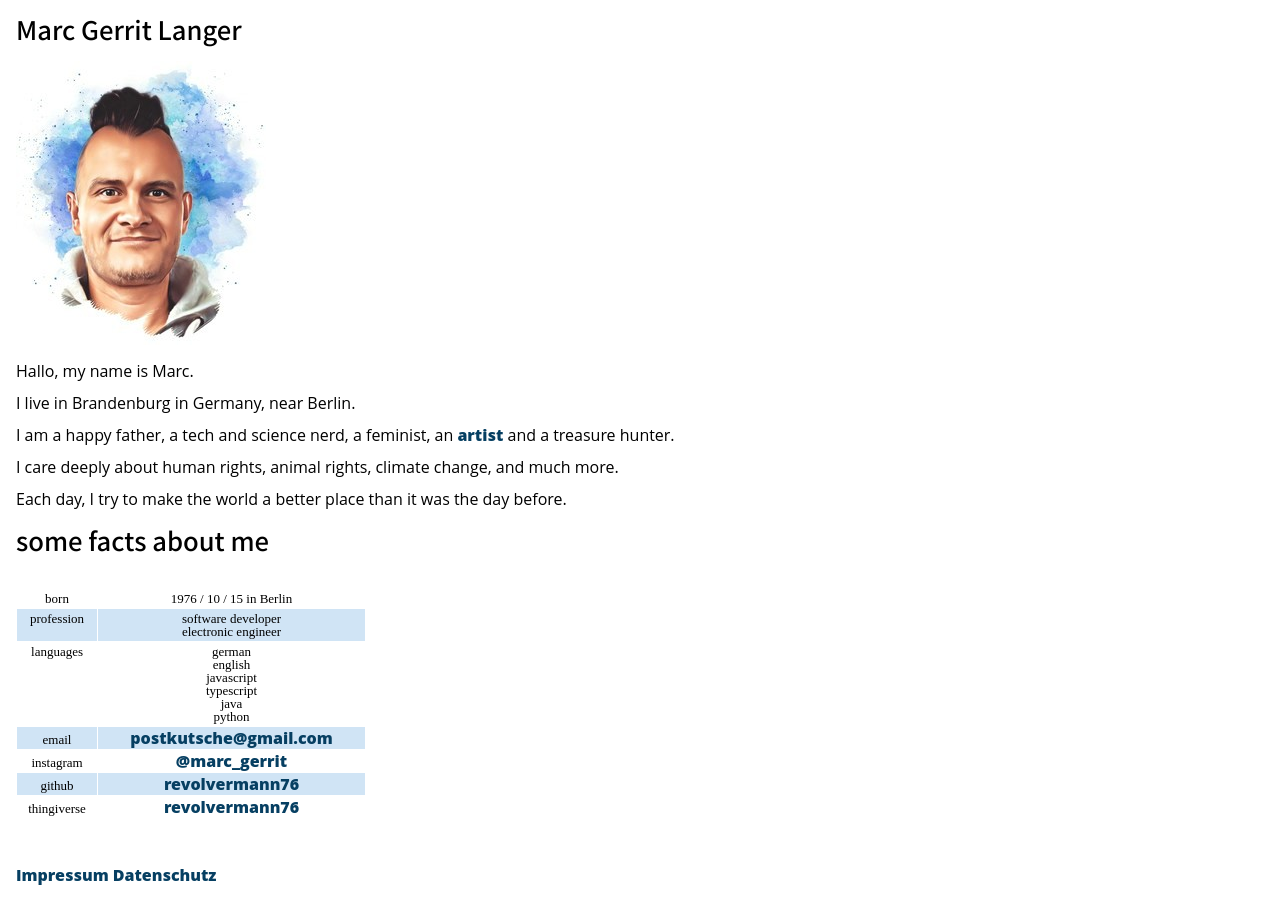
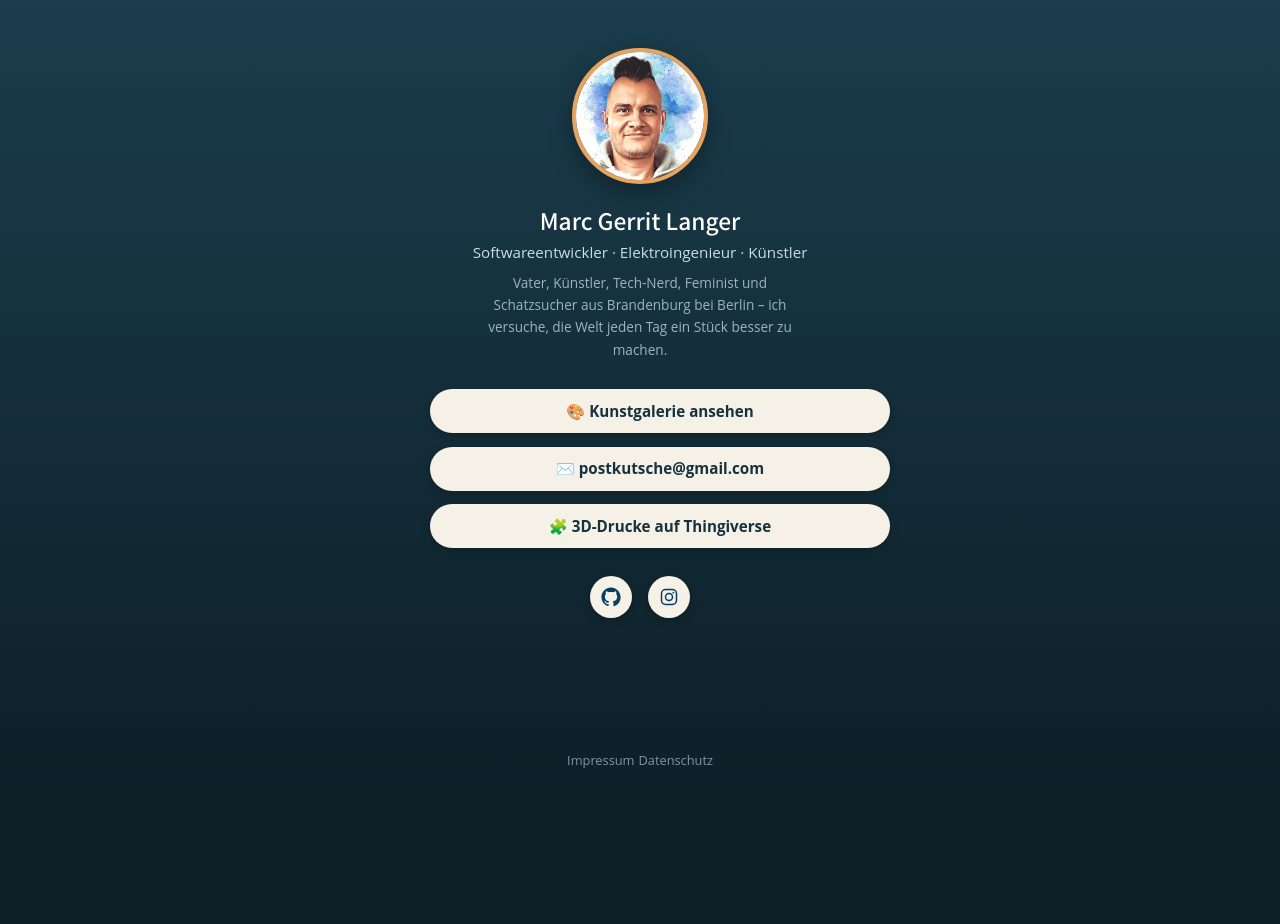
Before and after one commit to revolvermann76/revolvermann76.github.io, an Eleventy site: page src/index.md in a window 1280 px wide. After the commit the page ends 800 px from the top, so only its background shows below. Built offline with nearby package versions, Linux system fonts and the light colour scheme; Eleventy itself is replaced by a stand-in of ours; files that its build step writes are made by us from their sources; a web font is replaced by a local one.

Commit message:
Linktree Look etabliert

```diff
--- a/src/_includes/layout.njk
+++ b/src/_includes/layout.njk
@@ -5,7 +5,7 @@
   <title>{{ title }}</title>
   <link rel="stylesheet" href="{{'/assets/css/main.css' | url}}" />
 </head>
-<body>
+<body class="{{ bodyClass }}">
     {% include "snippets/header.njk" %}
   <main>
     {{ content | safe }}
--- a/src/assets/css/basic.css
+++ b/src/assets/css/basic.css
@@ -27,7 +27,8 @@ main {
     margin: 1rem;
 }
 
-p {
+p,
+li {
     margin-bottom: 0.5rem;
     line-height: 1.5rem;
 }
--- /dev/null
+++ b/src/assets/css/cardview.css
@@ -0,0 +1,187 @@
+html {
+    background: #0d1f27;
+}
+
+body.cardview,
+body.legal {
+    min-height: 100vh;
+    display: flex;
+    flex-direction: column;
+    background: linear-gradient(180deg, #1b3d4d 0%, #0d1f27 100%);
+}
+
+body.cardview main {
+    flex: 1;
+    margin: 0;
+    display: flex;
+    justify-content: center;
+    padding: 3rem 1.25rem 2rem;
+}
+
+body.legal main {
+    flex: 1;
+    width: 100%;
+    max-width: 720px;
+    margin: 0 auto;
+    padding: 3rem 1.5rem 2rem;
+}
+
+body.legal main h1,
+body.legal main h2,
+body.legal main h3,
+body.legal main h4,
+body.legal main h5,
+body.legal main h6 {
+    color: #ffffff;
+}
+
+body.legal main p,
+body.legal main li {
+    color: #c9d8de;
+}
+
+body.legal main ul,
+body.legal main ol {
+    margin: 0 0 1rem 1.25rem;
+    list-style: disc;
+}
+
+body.legal main ol {
+    list-style: decimal;
+}
+
+body.legal main strong {
+    color: #ffffff;
+}
+
+body.legal main a,
+body.legal main a:link,
+body.legal main a:visited {
+    color: #e8a35c !important;
+    font-weight: 700 !important;
+}
+
+body.legal main a:hover {
+    background: none !important;
+    color: #f6c98a !important;
+    text-decoration: underline;
+}
+
+.cardview-card {
+    width: 100%;
+    max-width: 420px;
+    display: flex;
+    flex-direction: column;
+    align-items: center;
+    text-align: center;
+}
+
+.cardview-avatar {
+    width: 128px;
+    height: 128px;
+    border-radius: 50%;
+    object-fit: cover;
+    border: 4px solid #e8a35c;
+    box-shadow: 0 8px 24px rgba(0, 0, 0, 0.35);
+}
+
+.cardview-name {
+    margin-top: 1.25rem;
+    margin-bottom: 0.25rem;
+    font-family: Assistant, sans-serif;
+    font-size: 1.6rem;
+    color: #ffffff;
+}
+
+.cardview-tagline {
+    margin-bottom: 0.5rem;
+    color: #cddce2;
+    font-size: 0.95rem;
+    line-height: 1.4rem;
+}
+
+.cardview-bio {
+    margin-bottom: 1.75rem;
+    color: #9fb4bc;
+    font-size: 0.85rem;
+    line-height: 1.4rem;
+    max-width: 340px;
+}
+
+.cardview-links {
+    width: 100%;
+    display: flex;
+    flex-direction: column;
+    gap: 0.85rem;
+    margin-bottom: 1.75rem;
+}
+
+.cardview-btn {
+    display: block;
+    width: 100%;
+    padding: 0.9rem 1.25rem;
+    border-radius: 999px;
+    background: #f6f1e7;
+    color: #16323f !important;
+    font-weight: 700 !important;
+    font-size: 0.95rem;
+    text-align: center;
+    box-shadow: 0 2px 8px rgba(0, 0, 0, 0.25);
+    transition: transform 0.15s ease, background 0.15s ease;
+}
+
+.cardview-btn:hover {
+    background: #ffffff !important;
+    transform: translateY(-2px);
+}
+
+.cardview-socials {
+    display: flex;
+    gap: 1rem;
+}
+
+.cardview-social {
+    display: flex;
+    align-items: center;
+    justify-content: center;
+    width: 42px;
+    height: 42px;
+    border-radius: 50%;
+    background: #f6f1e7 !important;
+    color: #16323f;
+    box-shadow: 0 2px 8px rgba(0, 0, 0, 0.25);
+    transition: transform 0.15s ease, background 0.15s ease;
+}
+
+.cardview-social:hover {
+    background: #ffffff !important;
+    transform: translateY(-2px);
+}
+
+.cardview-social svg {
+    width: 20px;
+    height: 20px;
+}
+
+body.cardview footer,
+body.legal footer {
+    text-align: center;
+    margin: 1.5rem 1rem 2rem;
+}
+
+body.cardview footer a,
+body.cardview footer a:link,
+body.cardview footer a:visited,
+body.legal footer a,
+body.legal footer a:link,
+body.legal footer a:visited {
+    color: #7f97a0 !important;
+    font-weight: 400 !important;
+    font-size: 0.8rem;
+}
+
+body.cardview footer a:hover,
+body.legal footer a:hover {
+    background: none !important;
+    color: #f6f1e7 !important;
+}
--- a/src/assets/css/headings.css
+++ b/src/assets/css/headings.css
@@ -8,6 +8,7 @@ body {
     h6 {
         font-family: Assistant;
         font-weight: 600;
+        line-height: 1.3;
         margin-bottom: 1rem;
         margin-top: 1rem;
     }
--- a/src/assets/css/main.css
+++ b/src/assets/css/main.css
@@ -1,2 +1,3 @@
 @import "./reset.css";
 @import "./basic.css";
+@import "./cardview.css";
--- a/src/index.md
+++ b/src/index.md
@@ -1,47 +1,31 @@
 ---
 title: Marc Gerrit Langer
 layout: layout.njk
+bodyClass: cardview
 ---
 
-## Marc Gerrit Langer
+<div class="cardview-card">
+  <img class="cardview-avatar" src="images/ich.jpg" alt="Marc Gerrit Langer" />
+  <h1 class="cardview-name">Marc Gerrit Langer</h1>
+  <p class="cardview-tagline">Softwareentwickler &middot; Elektroingenieur &middot; K&uuml;nstler</p>
+  <p class="cardview-bio">Vater, Künstler, Tech-Nerd, Feminist und Schatzsucher aus Brandenburg bei Berlin &ndash; ich versuche, die Welt jeden Tag ein St&uuml;ck besser zu machen.</p>
 
-![Marc Langer](images/ich.jpg)
+  <div class="cardview-links">
+    <a class="cardview-btn" href="https://revolvermann76.github.io/marc-gerrit-artist/">🎨 Kunstgalerie ansehen</a>
+    <a class="cardview-btn" href="mailto:postkutsche@gmail.com">✉️ postkutsche@gmail.com</a>
+    <a class="cardview-btn" href="https://www.thingiverse.com/revolvermann76/">🧩 3D-Drucke auf Thingiverse</a>
+  </div>
 
-
-
-Hallo, my name is Marc.
-
-I live in Brandenburg in Germany, near Berlin.
-
-I am a happy father, a tech and science nerd, a feminist, an <a href="https://revolvermann76.github.io/marc-gerrit-artist/">artist</a> and a treasure hunter.
-
-I care deeply about human rights, animal rights, climate change, and much more.
-
-Each day, I try to make the world a better place than it was the day before.
-
-
-## some facts about me
-
-<table class="paleBlueRows">
-    <tr>
-        <td>born</td><td>1976 / 10 / 15 in Berlin</td>
-    </tr>
-    <tr>
-        <td>profession</td><td>software developer<br/>electronic engineer</td>
-    </tr>
-    <tr>
-        <td>languages</td><td>german<br/>english<br/>javascript<br/>typescript<br/>java<br/>python</td>
-    </tr>
-    <tr>
-        <td>email</td><td><a href="mailto:postkutsche@gmail.com">postkutsche@gmail.com</a></td>
-    </tr>
-    <tr>
-        <td>instagram</td><td><a href="https://www.instagram.com/marc_gerrit/">@marc_gerrit</a></td>
-    </tr>
-    <tr>
-        <td>github</td><td><a href="https://github.com/revolvermann76">revolvermann76</a></td>
-    </tr>
-    <tr>
-        <td>thingiverse</td><td><a href="https://www.thingiverse.com/revolvermann76/">revolvermann76</a></td>
-    </tr>
-</table>
+  <div class="cardview-socials">
+    <a class="cardview-social" href="https://github.com/revolvermann76" aria-label="GitHub" target="_blank" rel="noopener">
+      <svg viewBox="0 0 24 24" fill="currentColor" aria-hidden="true"><path d="M12 .5C5.73.5.5 5.73.5 12c0 5.09 3.29 9.4 7.86 10.93.58.1.79-.25.79-.56 0-.27-.01-1.17-.02-2.12-3.2.7-3.88-1.36-3.88-1.36-.53-1.34-1.29-1.7-1.29-1.7-1.05-.72.08-.7.08-.7 1.17.08 1.78 1.2 1.78 1.2 1.03 1.77 2.71 1.26 3.37.96.1-.75.4-1.26.73-1.55-2.55-.29-5.24-1.28-5.24-5.7 0-1.26.45-2.29 1.19-3.1-.12-.29-.52-1.46.11-3.05 0 0 .97-.31 3.18 1.18.92-.26 1.91-.39 2.89-.39.98 0 1.97.13 2.89.39 2.21-1.49 3.18-1.18 3.18-1.18.63 1.59.23 2.76.11 3.05.74.81 1.19 1.84 1.19 3.1 0 4.43-2.69 5.41-5.25 5.69.41.36.78 1.08.78 2.17 0 1.57-.01 2.83-.01 3.22 0 .31.21.67.8.56A10.51 10.51 0 0 0 23.5 12C23.5 5.73 18.27.5 12 .5Z"/></svg>
+    </a>
+    <a class="cardview-social" href="https://www.instagram.com/marc_gerrit/" aria-label="Instagram" target="_blank" rel="noopener">
+      <svg viewBox="0 0 24 24" fill="none" stroke="currentColor" stroke-width="1.8" aria-hidden="true">
+        <rect x="3" y="3" width="18" height="18" rx="5"/>
+        <circle cx="12" cy="12" r="4.2"/>
+        <circle cx="17.2" cy="6.8" r="1.1" fill="currentColor" stroke="none"/>
+      </svg>
+    </a>
+  </div>
+</div>
```
Also changed, not shown: CLAUDE.md (added, +34 -0 lines), src/datenschutz.md (+2 -1 lines), src/impressum.md (+1 -0 lines), .claude/launch.json (added).
